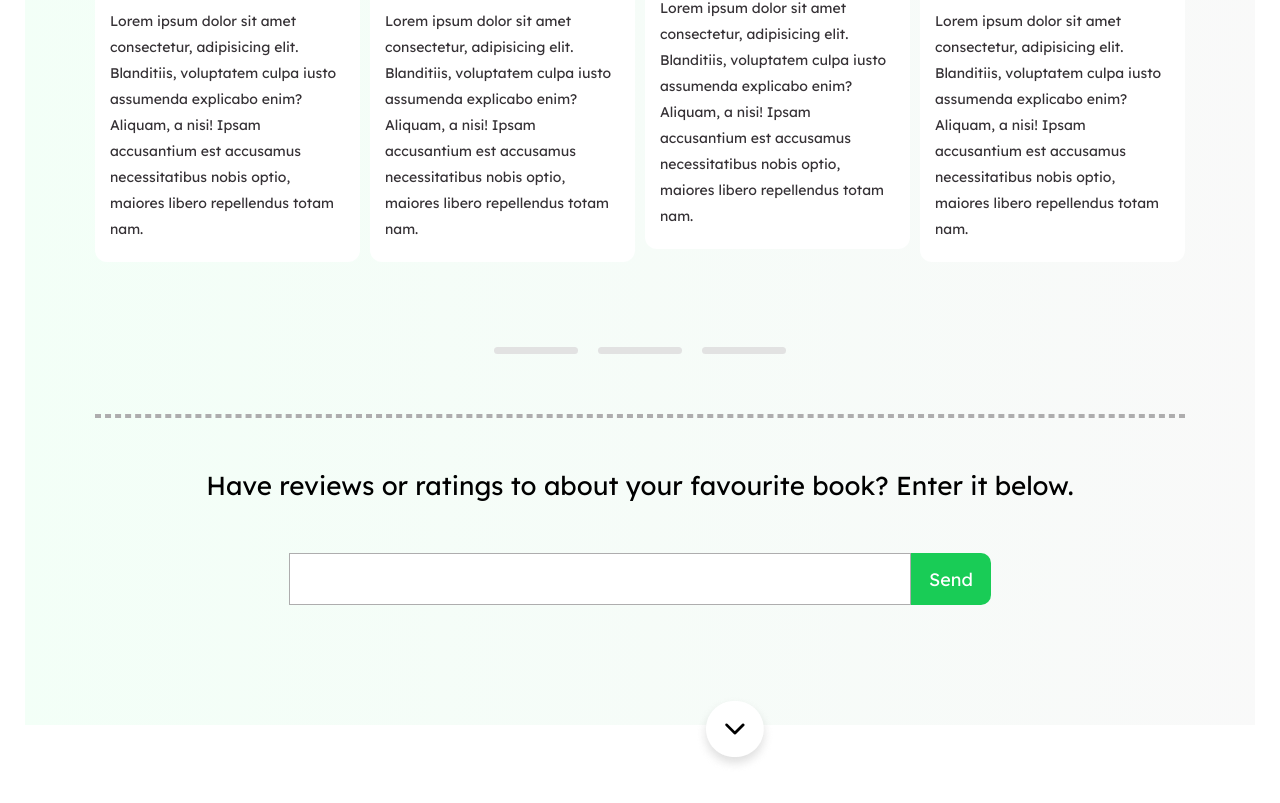
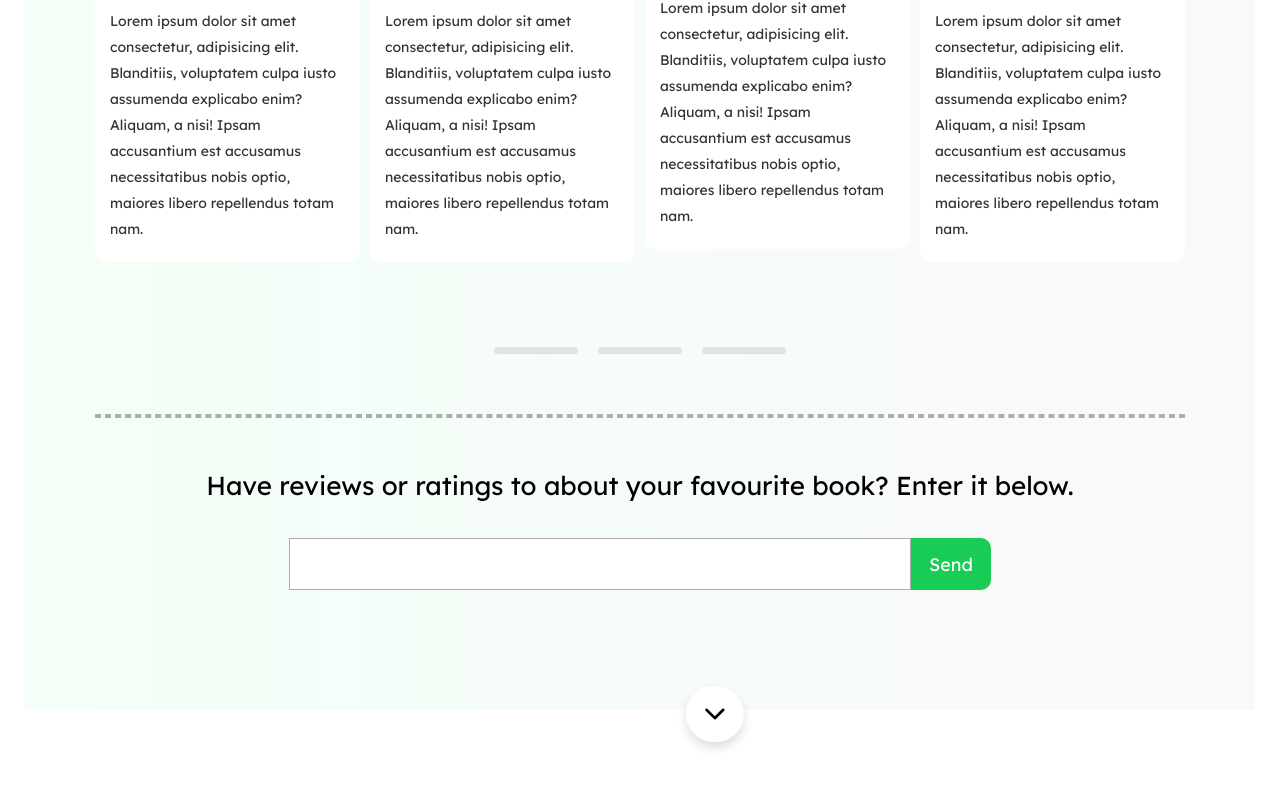
Before and after one commit to Nifix001/Libra, a React (Create React App) app: page /services/others in a window 1280 px wide. Shown: the part 2676-3479 px from the top of the page. Built offline with nearby package versions, Linux system fonts and the light colour scheme.

Commit message:
New comit

```diff
--- a/src/index.css
+++ b/src/index.css
@@ -139,7 +139,7 @@ header nav a select{
 
 a img{
   position: relative;
-  left: 670px;
+  left: 650px;
   top: -30px;
 }
 
@@ -516,7 +516,7 @@ color: #5E5A5E;
   flex-direction: row;
   justify-content: center;
   align-items: center;
-  margin-top: 50px;
+  margin-top: 35px;
 }
 
 .input-reviews input{
```
